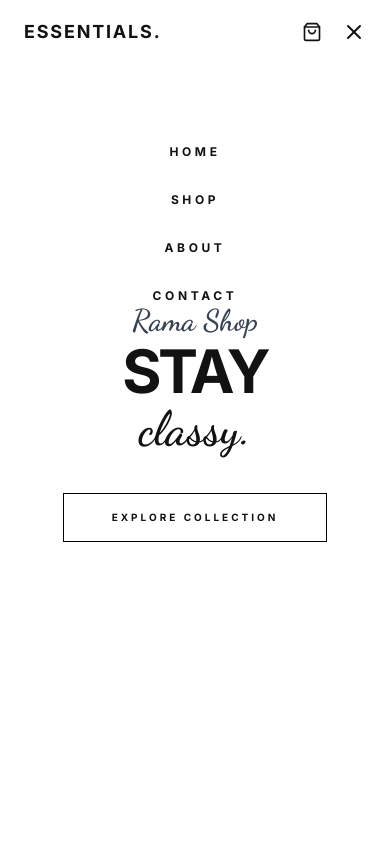
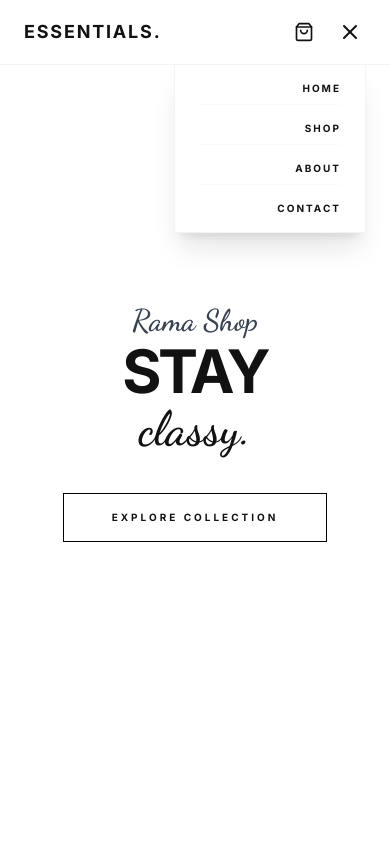
Before and after one commit to XZEERH/jualan-baju, a React (Vite) app: page / in a window 390 px wide. Both pictures are taken after a click on the button 354 px from the left and 32 px from the top of the page. Shown: the top 844 px of the page. Built offline with nearby package versions, Linux system fonts and the light colour scheme.

Commit message:
Update Navbar.tsx

```diff
--- a/src/components/Navbar.tsx
+++ b/src/components/Navbar.tsx
@@ -6,29 +6,66 @@ const Navbar = () => {
 
   return (
     <nav className="fixed top-0 w-full z-[100] bg-white/90 backdrop-blur-md border-b border-gray-100">
-      <div className="max-w-7xl mx-auto px-6 h-16 flex items-center justify-between">
+      <div className="max-w-7xl mx-auto px-6 h-16 flex items-center justify-between relative">
+        {/* LOGO */}
         <div className="text-lg font-bold tracking-widest uppercase">Essentials.</div>
+
+        {/* DESKTOP MENU */}
         <div className="hidden md:flex space-x-8 text-[10px] font-bold uppercase tracking-[0.2em]">
           <a href="#hero" className="hover:text-gray-400 transition">Home</a>
           <a href="#shop" className="hover:text-gray-400 transition">Shop</a>
           <a href="#about" className="hover:text-gray-400 transition">About</a>
         </div>
+
+        {/* ICONS AREA */}
         <div className="flex items-center space-x-5">
-          <a href="#shop" className="hover:opacity-50 transition"><ShoppingBag className="w-5 h-5" /></a>
-          <button onClick={() => setIsOpen(!isOpen)} className="md:hidden">
+          <a href="#shop" className="hover:opacity-50 transition">
+            <ShoppingBag className="w-5 h-5" />
+          </a>
+          <button
+            onClick={() => setIsOpen(!isOpen)}
+            className="md:hidden p-1 hover:bg-gray-50 rounded-md transition"
+          >
             {isOpen ? <X className="w-6 h-6" /> : <Menu className="w-6 h-6" />}
           </button>
         </div>
+
+        {/* MOBILE MENU DROPDOWN (Perbaikan: Sejajar di bawah Hamburger) */}
+        {isOpen && (
+          <div className="absolute top-16 right-6 w-48 bg-white border border-gray-100 shadow-xl rounded-sm py-4 px-6 flex flex-col space-y-4 md:hidden fade-in text-right">
+            <a
+              href="#hero"
+              onClick={() => setIsOpen(false)}
+              className="text-[10px] font-bold uppercase tracking-[0.2em] border-b border-gray-50 pb-2 hover:text-gray-400"
+            >
+              Home
+            </a>
+            <a
+              href="#shop"
+              onClick={() => setIsOpen(false)}
+              className="text-[10px] font-bold uppercase tracking-[0.2em] border-b border-gray-50 pb-2 hover:text-gray-400"
+            >
+              Shop
+            </a>
+            <a
+              href="#about"
+              onClick={() => setIsOpen(false)}
+              className="text-[10px] font-bold uppercase tracking-[0.2em] border-b border-gray-50 pb-2 hover:text-gray-400"
+            >
+              About
+            </a>
+            <a
+              href="#footer"
+              onClick={() => setIsOpen(false)}
+              className="text-[10px] font-bold uppercase tracking-[0.2em] hover:text-gray-400"
+            >
+              Contact
+            </a>
+          </div>
+        )}
       </div>
-      {isOpen && (
-        <div className="fixed inset-0 top-16 bg-white z-[99] flex flex-col items-center pt-20 space-y-8 text-xs font-bold uppercase tracking-[0.3em] fade-in md:hidden">
-          <a href="#hero" onClick={() => setIsOpen(false)}>Home</a>
-          <a href="#shop" onClick={() => setIsOpen(false)}>Shop</a>
-          <a href="#about" onClick={() => setIsOpen(false)}>About</a>
-          <a href="#footer" onClick={() => setIsOpen(false)}>Contact</a>
-        </div>
-      )}
     </nav>
   );
 };
+
 export default Navbar;
```
